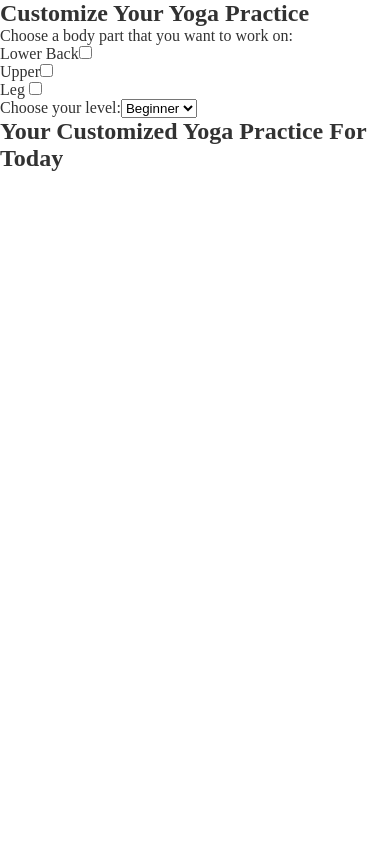
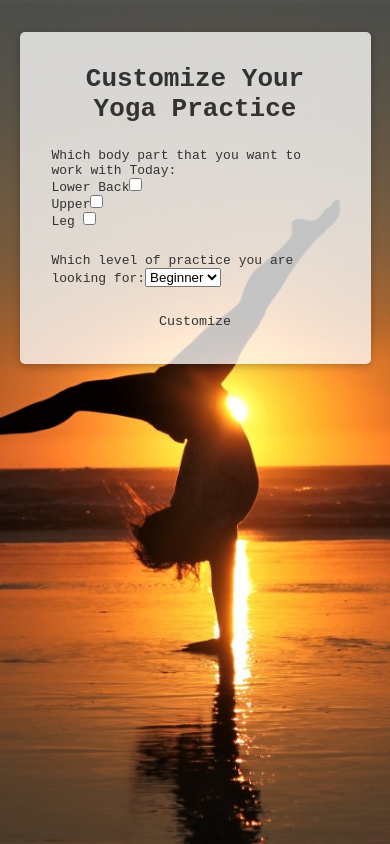
Before and after one commit to vibrentcarey/proga, a React (Create React App) app in the folder client/: page /customizedpractice in a window 390 px wide. Built offline with nearby package versions, Linux system fonts and the light colour scheme.

Commit message:
add mobil basic style and yoga carousel to customized page

```diff
--- /dev/null
+++ b/client/src/components/Card/Card.js
@@ -0,0 +1,8 @@
+import React from "react";
+import "./Card.scss";
+
+function Card(props) {
+  return <div className={`card ${props.className}`}>{props.children}</div>;
+}
+
+export default Card;
--- /dev/null
+++ b/client/src/components/Card/Card.scss
@@ -0,0 +1,9 @@
+@use "../../styles/partials/variables";
+@use "../../styles/partials/global";
+
+.card {
+  padding: 1rem;
+  box-shadow: 0 2px 8px rgba(0, 0, 0, 0.25);
+  border-radius: 5px;
+  background-color: variables.$primary-white;
+}
--- /dev/null
+++ b/client/src/components/YogaList/YogaList.js
@@ -0,0 +1,26 @@
+import example from "../../assets/images/example.jpeg";
+import Card from "../Card/Card";
+import "./YogaList.scss";
+
+function YogaList(props) {
+  return (
+    <Card className="pose-container">
+      <h2 className="pose-title">Your Yoga Practice For Today</h2>
+      {props.data.map((pose) => {
+        return (
+          <article key={pose.id} className="pose">
+            <img className="pose__image" src={example} alt="" />
+            <h3 className="pose__name">{pose.name}</h3>
+            <div className="pose__intro">
+              <span>{pose.bodyPart}</span>
+              <span>{pose.level}</span>
+            </div>
+            <p className="pose__description">{pose.description}</p>
+          </article>
+        );
+      })}
+    </Card>
+  );
+}
+
+export default YogaList;
--- /dev/null
+++ b/client/src/components/YogaList/YogaList.scss
@@ -0,0 +1,32 @@
+@use "../../styles/partials/variables";
+@use "../../styles/partials/global";
+@use "../../styles/partials/mixin";
+
+.pose-container {
+  margin: 0 auto;
+  width: 90%;
+  @include mixin.flexbox(column, flex-start, center);
+}
+
+.pose {
+  margin: variables.$pm-base * 4;
+
+  &__image {
+    width: 9.375rem;
+    height: 9.375rem;
+    border-radius: 4px;
+  }
+
+  &__name {
+    text-align: center;
+  }
+
+  &__intro {
+    @include mixin.flexbox(row, space-around, center);
+  }
+
+  &__description {
+    color: variables.$secondary-black;
+    text-align: center;
+  }
+}
--- a/client/src/pages/CustomizedPractice/CustomizedPractice.js
+++ b/client/src/pages/CustomizedPractice/CustomizedPractice.js
@@ -1,16 +1,61 @@
-import React from "react";
-import "react-responsive-carousel/lib/styles/carousel.min.css";
-import { Carousel } from "react-responsive-carousel";
-
-// body part switch to checkbox
+import React, { useState } from "react";
+import YogaList from "../../components/YogaList/YogaList";
+import YogaCarousel from "../YogaCarousel/YogaCarousel";
+import Card from "../../components/Card/Card";
+import "./CustomizedPractice.scss";
 
 function CustomizedPractice() {
+  const data = [
+    {
+      id: 1,
+      name: "Child Pose",
+      description: "Back Stretch",
+      bodyPart: ["back", "legs"],
+      image: "",
+      level: "beginner",
+    },
+    {
+      id: 2,
+      name: "Cobra",
+      description: "Back Stretch",
+      bodyPart: ["back", "legs"],
+      image: "",
+      level: "advanced",
+    },
+    {
+      id: 3,
+      name: "Triangle",
+      description: "Back Stretch",
+      bodyPart: ["back", "legs"],
+      image: "",
+      level: "advanced",
+    },
+  ];
+
+  const [isChoosingPractice, setIsChoosingPractice] = useState(true);
+  const [isStarting, setIsStarting] = useState(false);
+  const [isPracticing, setIsPractice] = useState(false);
+  const handleCustomizeForm = (e) => {
+    e.preventDefault();
+    // api request
+    setIsChoosingPractice(false);
+    setIsStarting(true);
+  };
+
+  const handleStart = () => {
+    setIsStarting(false);
+    setIsPractice(true);
+  };
+
   return (
-    <main>
-      <section>
+    <main className="container">
+      {isChoosingPractice && (
+        <Card className="form-card">
+          <form className="cus-form" onSubmit={handleCustomizeForm}>
             <h1>Customize Your Yoga Practice</h1>
-        <div>
-          <p> Choose a body part that you want to work on:</p>
+            <p className="cus-form__heading">
+              Which body part that you want to work with Today:
+            </p>
             <div>
               <div>
                 <label htmlFor="back"> Lower Back</label>
@@ -25,20 +70,32 @@ function CustomizedPractice() {
                 <input id="leg" type="checkbox" value="leg"></input>
               </div>
             </div>
-        </div>
-        <div>
-          <label htmlFor="level">Choose your level:</label>
+            <div className="cus-form__level">
+              <label htmlFor="level">
+                Which level of practice you are looking for:
+              </label>
               <select id="level">
                 <option value="beginner">Beginner</option>
                 <option value="advance">Advance</option>
               </select>
             </div>
+            <button className="cus-form__btn">Customize</button>
+          </form>
+        </Card>
+      )}
+      {isStarting && (
+        <section className="overview">
+          <button className="overview__btn" onClick={handleStart}>
+            Start
+          </button>
+          <YogaList data={data} />
         </section>
+      )}
+      {isPracticing && (
         <section>
-        <article>
-          <h2>Your Customized Yoga Practice For Today</h2>
-        </article>
+          <YogaCarousel practiceList={data} />
         </section>
+      )}
     </main>
   );
 }
--- a/client/src/pages/CustomizedPractice/CustomizedPractice.scss
+++ b/client/src/pages/CustomizedPractice/CustomizedPractice.scss
@@ -0,0 +1,46 @@
+@use "../../styles/partials/variables";
+@use "../../styles/partials/global";
+@use "../../styles/partials/mixin";
+
+.container {
+  background-image: url("../../assets/images/yoga-sunrise.jpg");
+  padding: variables.$pm-base * 8 0;
+}
+
+.form-card {
+  width: 90%;
+  margin: 0 auto;
+  padding: variables.$pm-base * 8 variables.$pm-base * 4;
+}
+
+.cus-form {
+  @include mixin.flexbox(column, flex-start, flex-start);
+  width: 90%;
+  margin: 0 auto;
+
+  &__heading {
+    margin-top: variables.$pm-base * 6;
+    text-align: left;
+  }
+
+  &__level {
+    margin-top: variables.$pm-base * 6;
+  }
+
+  &__btn {
+    color: variables.$primary-black;
+    margin: 0 auto;
+    margin-top: variables.$pm-base * 6;
+    &:hover,
+    &:active {
+      color: variables.$secondary-black;
+    }
+  }
+}
+
+.overview {
+  @include mixin.flexbox(column, flex-start, center);
+  &__btn {
+    padding-bottom: variables.$pm-base * 4;
+  }
+}
--- a/client/src/pages/Home/Home.scss
+++ b/client/src/pages/Home/Home.scss
@@ -3,15 +3,7 @@
 @use "../../styles/partials/global";
 
 .main {
-  margin: 0;
-  width: 100%;
-  height: 100vh;
   background-image: url("../../assets/images/yoga-shaddow.jpg");
-  background-size: cover;
-  background-repeat: no-repeat;
-  background-position: center;
-  background-color: rgba(251, 247, 247, 0.626);
-  background-blend-mode: multiply lighten;
   position: relative;
   @include mixin.flexbox(row, center, center);
 
--- /dev/null
+++ b/client/src/pages/YogaCarousel/YogaCarousel.js
@@ -0,0 +1,20 @@
+import "react-responsive-carousel/lib/styles/carousel.min.css";
+import { Carousel } from "react-responsive-carousel";
+import example from "../../assets/images/example.jpeg";
+
+function YogaCarousel(props) {
+  return (
+    <Carousel>
+      {props.practiceList.map((pose) => {
+        return (
+          <div key={pose.id}>
+            <img src={example} />
+            <p className="legend">{pose.name}</p>
+          </div>
+        );
+      })}
+    </Carousel>
+  );
+}
+
+export default YogaCarousel;
--- a/client/src/styles/partials/_global.scss
+++ b/client/src/styles/partials/_global.scss
@@ -9,16 +9,12 @@
 body {
   margin: 0;
   padding: 0;
-  font-family: serif;
-  color: variables.$primary-black;
-}
-
-a {
-  text-decoration: none;
+  font-family: monospace;
   color: variables.$primary-black;
 }
 
 button {
+  font-family: monospace;
   background-color: transparent;
   border-color: transparent;
   color: variables.$primary-silver;
@@ -29,3 +25,19 @@ button {
     color: variables.$secondary-mercury;
   }
 }
+
+main {
+  margin: 0;
+  width: 100%;
+  height: 100vh;
+  background-size: cover;
+  background-repeat: no-repeat;
+  background-position: center;
+  background-color: rgba(251, 247, 247, 0.626);
+  background-blend-mode: multiply lighten;
+}
+
+h1,
+h2 {
+  text-align: center;
+}
--- a/client/src/styles/partials/_variables.scss
+++ b/client/src/styles/partials/_variables.scss
@@ -1,11 +1,8 @@
 $primary-black: #323232;
-$primary-blue: #0095ff;
 $primary-silver: #afafaf;
 $primary-white: #ffffffc3;
-$secondary-dark-black: #000000;
-$secondary-dark-blue: #0065ad;
+$secondary-black: #707070;
 $secondary-mercury: #e1e1e1;
-$secondary-alabaster: #fafafa;
 
 $pm-base: 0.25rem;
 
```
Also changed, not shown: client/src/assets/images/example.jpeg (added). Lines whose indentation alone changed are shown as unchanged.
